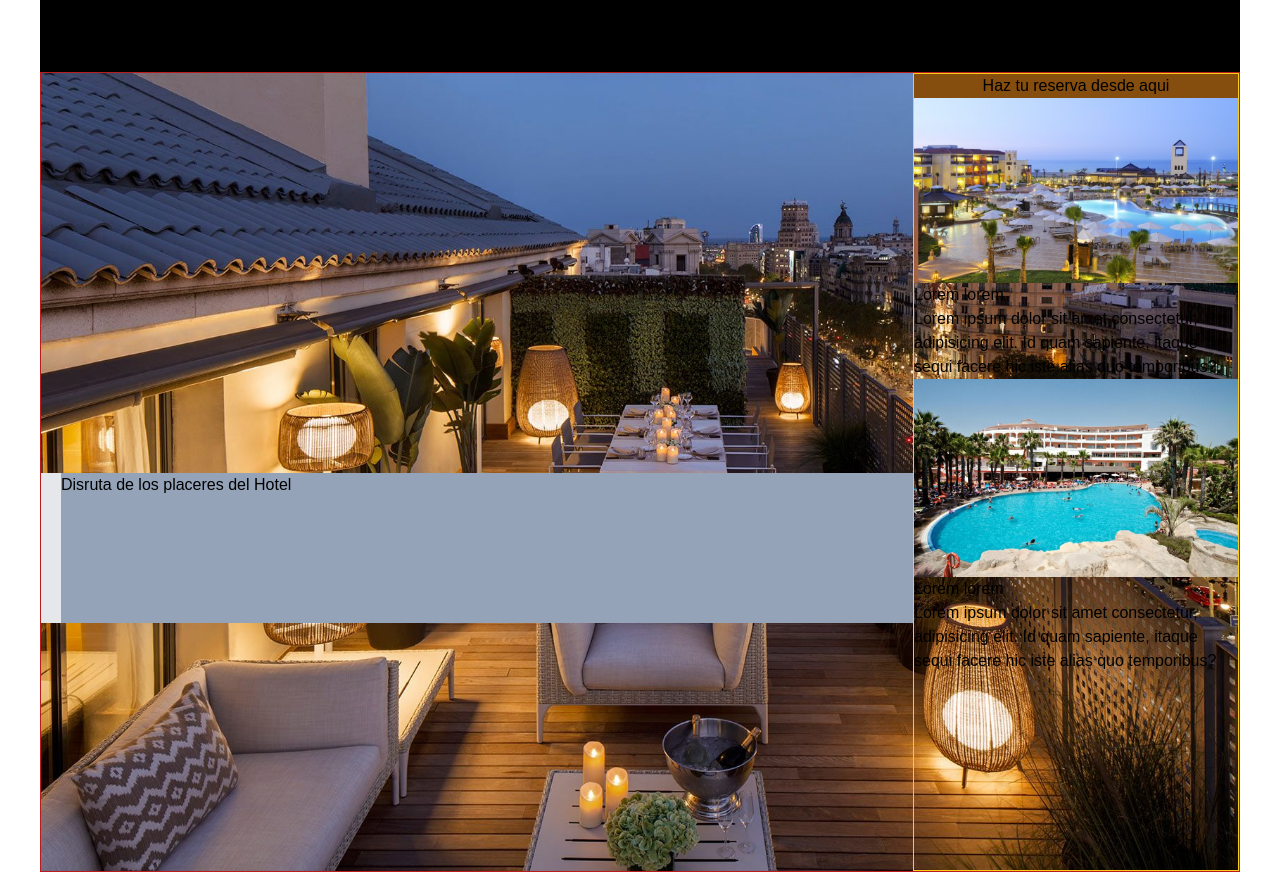
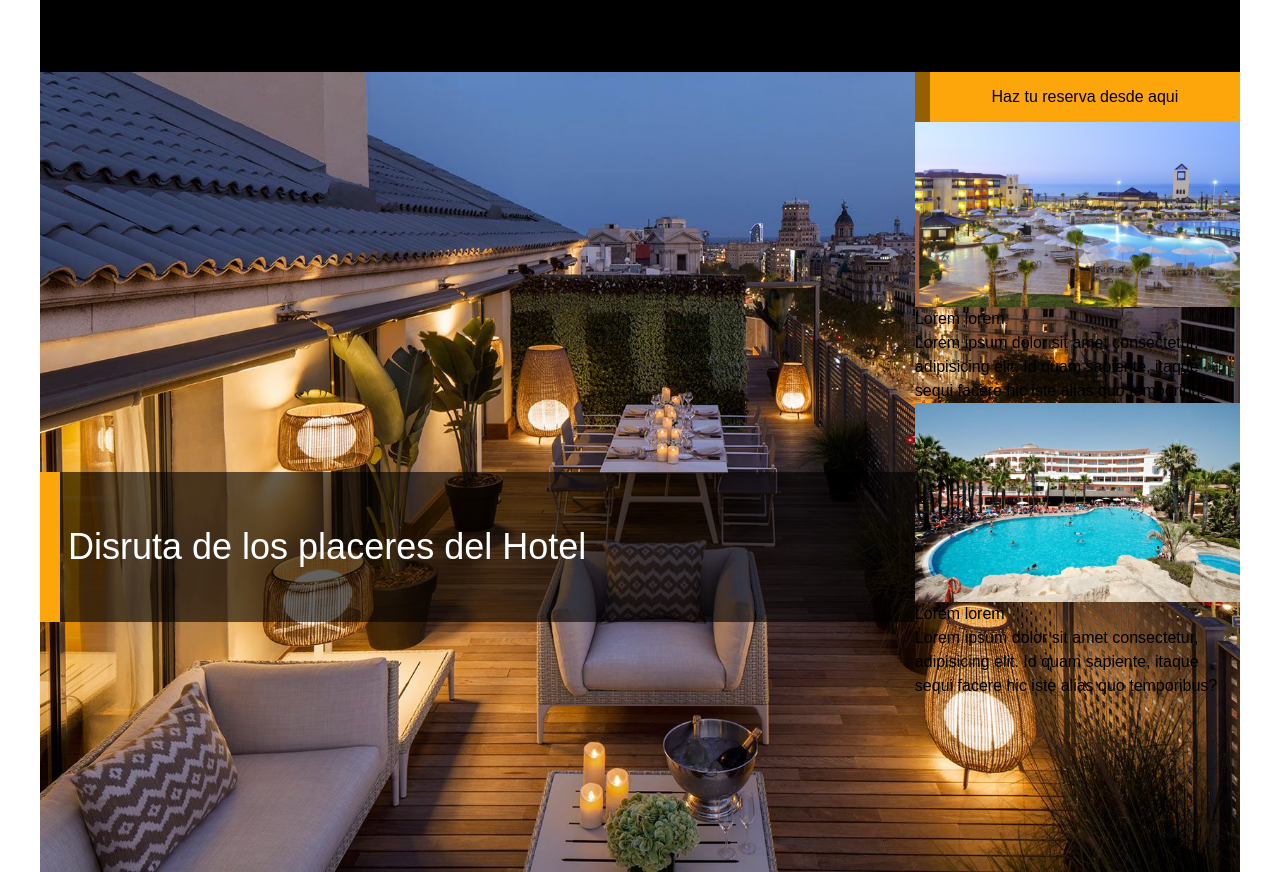
Before and after one commit to MarckWeb/hotel_reservas, a React (Vite) app in the folder hotel/: page / in a window 1280 px wide. Built offline with nearby package versions, Linux system fonts and the light colour scheme.

Commit message:
Agrega estructura básica del proyecto

```diff
--- a/hotel/src/App.tsx
+++ b/hotel/src/App.tsx
@@ -10,6 +10,8 @@ function App() {
     <div className='w-full max-w-[1200px] h-screen m-auto' >
       <Header />
       <Home />
+
+      <div className='hola'></div>
     </div>
   )
 }
--- a/hotel/src/page/Home.tsx
+++ b/hotel/src/page/Home.tsx
@@ -5,16 +5,16 @@ import ImageTwo from '../assets/image2.jpg'
 
 const Home = () => {
    return (
-      <div className="bg-main-background w-full h-full bg-cover bg-no-repeat bg-left flex flex-row border border-red-700">
+      <div className="bg-main-background w-full h-full bg-cover bg-no-repeat bg-left flex flex-row">
 
 
-         <h1 className="mt-[400px] w-full h-[150px] bg-slate-400 border-l-[20px] border-color-second">Disruta de los placeres del Hotel</h1>
+         <h1 className="mt-[400px] w-full h-[150px] grid items-center text-4xl text-color-text-primary pl-2 bg-backgroun-title border-l-[20px] border-background-second">Disruta de los placeres del Hotel</h1>
 
-         <div className="w-[450px] ml-auto border border-yellow-400">
+         <div className="w-[450px] ml-auto">
 
-            <button className="bg-yellow-800 w-full">Haz tu reserva desde aqui</button>
+            <button className="bg-background-second w-full border-l-[15px] border-[#946002] h-[50px]">Haz tu reserva desde aqui</button>
 
-            <section className=" hidden md:block" >
+            <section className="hidden md:block" >
 
                <Blog
                   img={ImageOne}
--- a/hotel/tailwind.config.js
+++ b/hotel/tailwind.config.js
@@ -20,7 +20,8 @@ export default {
         'background-primary': '#000000',
         'background-second': '#FCA60C',
         'color-text-primary': '#fff',
-        'color-text-second': '#fff'
+        'color-text-second': '##A6A6A6',
+        'backgroun-title': 'rgba(0, 0, 0, 0.608)'
       },
     },
   },
```
